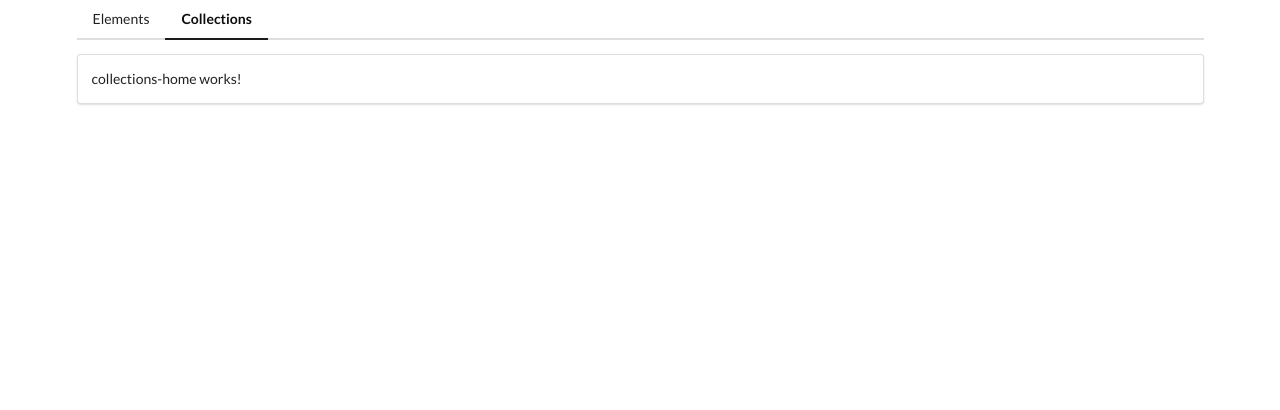
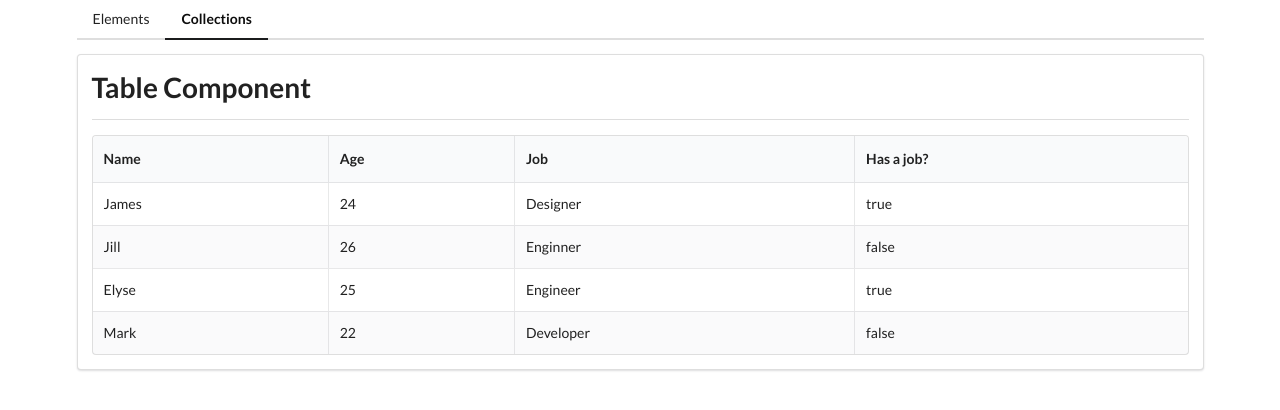
Before and after one commit to javierblancodev/dashboard-angular, an Angular app: page /collections in a window 1280 px wide. Shown: the top 410 px of the page. Built offline with nearby package versions, Linux system fonts and the light colour scheme.

Commit message:
create table component for the collections module

```diff
--- a/src/app/collections/collections-home/collections-home.component.html
+++ b/src/app/collections/collections-home/collections-home.component.html
@@ -1 +1,9 @@
-<p>collections-home works!</p>
+<app-divider>
+    Table Component
+</app-divider>
+
+<app-table
+    class="striped celled"
+    [data]="data"
+    [headers]="headers"
+></app-table>
--- a/src/app/collections/collections-home/collections-home.component.ts
+++ b/src/app/collections/collections-home/collections-home.component.ts
@@ -7,6 +7,20 @@ import { Component, OnInit } from '@angular/core';
 })
 export class CollectionsHomeComponent implements OnInit {
 
+  data = [
+    { name: 'James', age: '24', job: 'Designer', employed: true },
+    { name: 'Jill', age: '26', job: 'Enginner', employed: false },
+    { name: 'Elyse', age: '25', job: 'Engineer', employed: true },
+    { name: 'Mark', age: '22', job: 'Developer', employed: false }
+  ];
+
+  headers = [
+    { key: 'name', label: 'Name' },
+    { key: 'age', label: 'Age' },
+    { key: 'job', label: 'Job' },
+    { key: 'employed', label: 'Has a job?' }
+  ];
+
   constructor() { }
 
   ngOnInit(): void {
--- /dev/null
+++ b/src/app/collections/table/table.component.html
@@ -0,0 +1,16 @@
+<table [ngClass]="classNames" class="ui table">
+    <thead>
+        <tr>
+            <th *ngFor="let header of headers">
+                {{ header.label }}
+            </th>
+        </tr>
+    </thead>
+    <tbody>
+        <tr *ngFor="let record of data">
+            <td *ngFor="let header of headers">
+                {{ record[header.key] }}
+            </td>
+        </tr>
+    </tbody>
+</table>
--- /dev/null
+++ b/src/app/collections/table/table.component.ts
@@ -0,0 +1,19 @@
+import { Component, OnInit, Input } from '@angular/core';
+
+@Component({
+  selector: 'app-table',
+  templateUrl: './table.component.html',
+  styleUrls: ['./table.component.css']
+})
+export class TableComponent implements OnInit {
+
+  @Input('class') classNames = '';
+  @Input() data = [] as any;
+  @Input() headers= [] as any;
+
+  constructor() { }
+
+  ngOnInit(): void {
+  }
+
+}
```
Also changed, not shown: src/app/collections/collections.module.ts (+6 -2 lines), src/app/collections/table/table.component.css (added), 1 other file (tests, documents, lock files or other folders).
